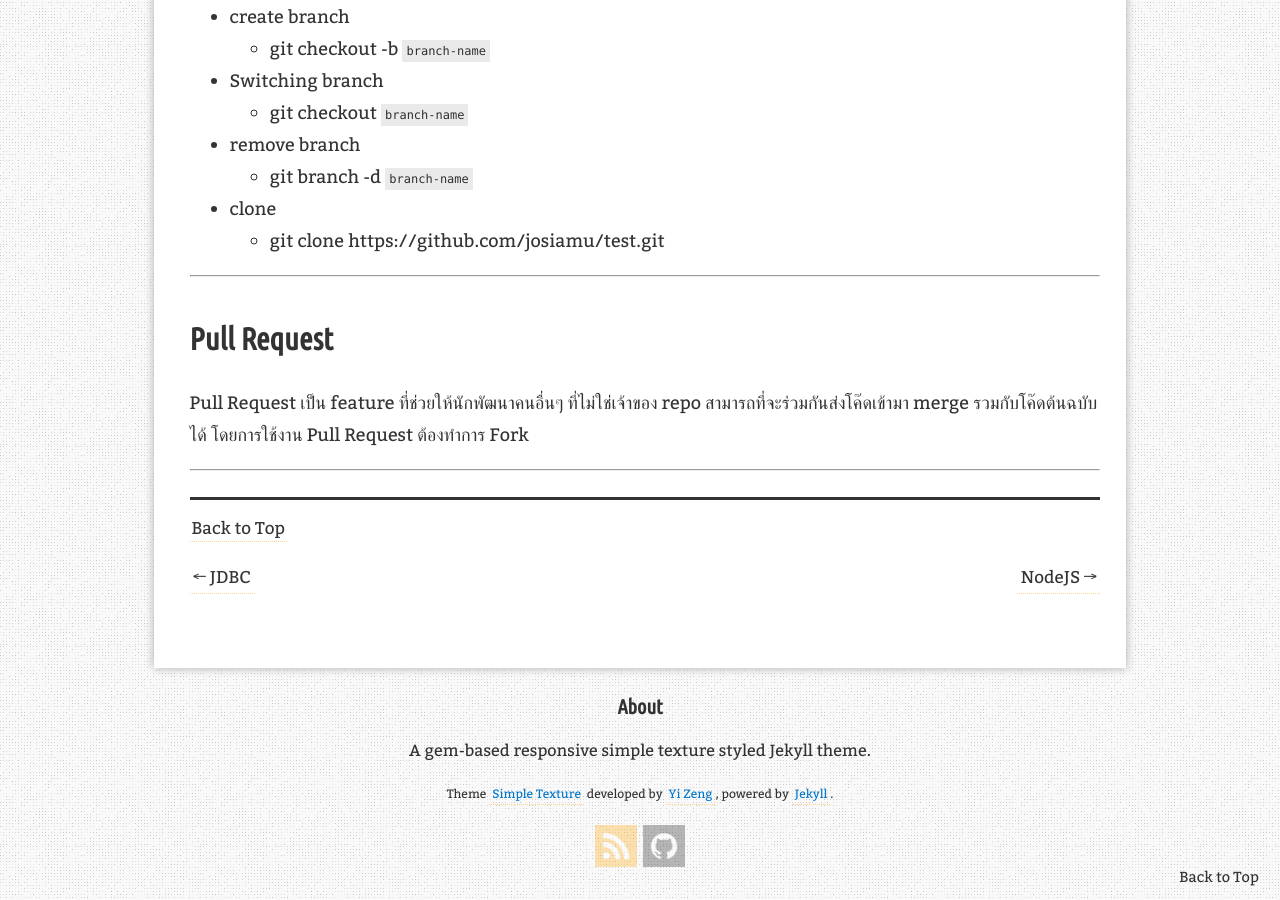
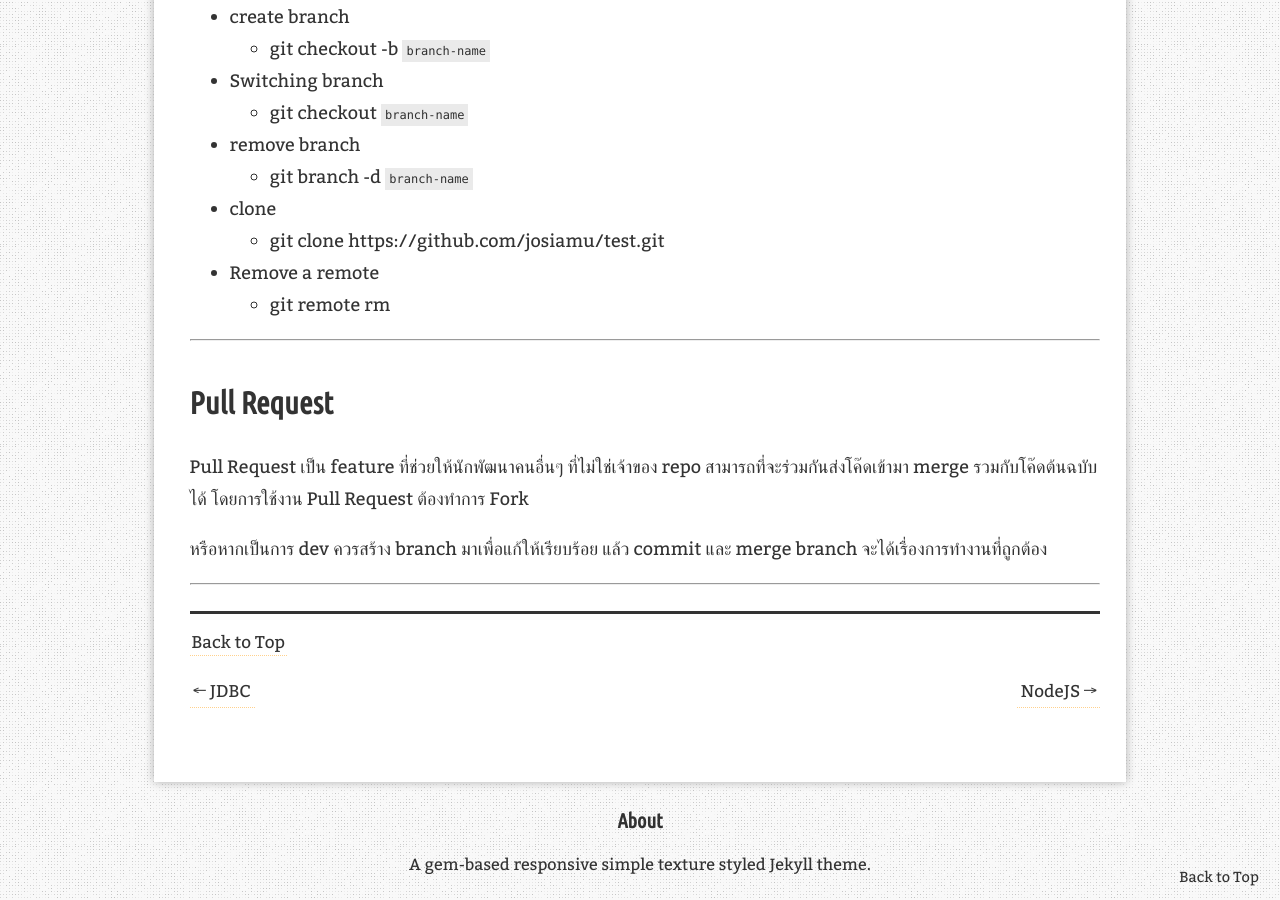
Before and after one commit to josiamu/josiamu.github.io, a Jekyll site: the page built from _posts/2015-03-01-git.md, in a window 1280 px wide and 900 px high, scrolled down 2554 px. Built offline with Jekyll 4.4.1, drawn with Linux system fonts in a browser that asks for light colours; nearby versions of some CDN libraries; comment, search, counter and statistics services are not loaded.

Commit message:
add practice

```diff
--- a/_posts/2015-03-01-git.md
+++ b/_posts/2015-03-01-git.md
@@ -106,6 +106,8 @@ git push -u origin develop
   - git branch -d `branch-name`
 - clone
   - git clone https://github.com/josiamu/test.git
+- Remove a remote
+  - git remote rm
 
 ---
 
@@ -114,4 +116,6 @@ git push -u origin develop
 
 Pull Request เป็น feature ที่ช่วยให้นักพัฒนาคนอื่นๆ ที่ไม่ใช่เจ้าของ repo สามารถที่จะร่วมกันส่งโค๊ดเข้ามา merge รวมกับโค๊ดต้นฉบับได้ โดยการใช้งาน Pull Request ต้องทำการ Fork
 
+หรือหากเป็นการ dev ควรสร้าง branch มาเพื่อแก้ให้เรียบร้อย แล้ว commit และ merge branch จะได้เรื่องการทำงานที่ถูกต้อง
+
 ---
```
